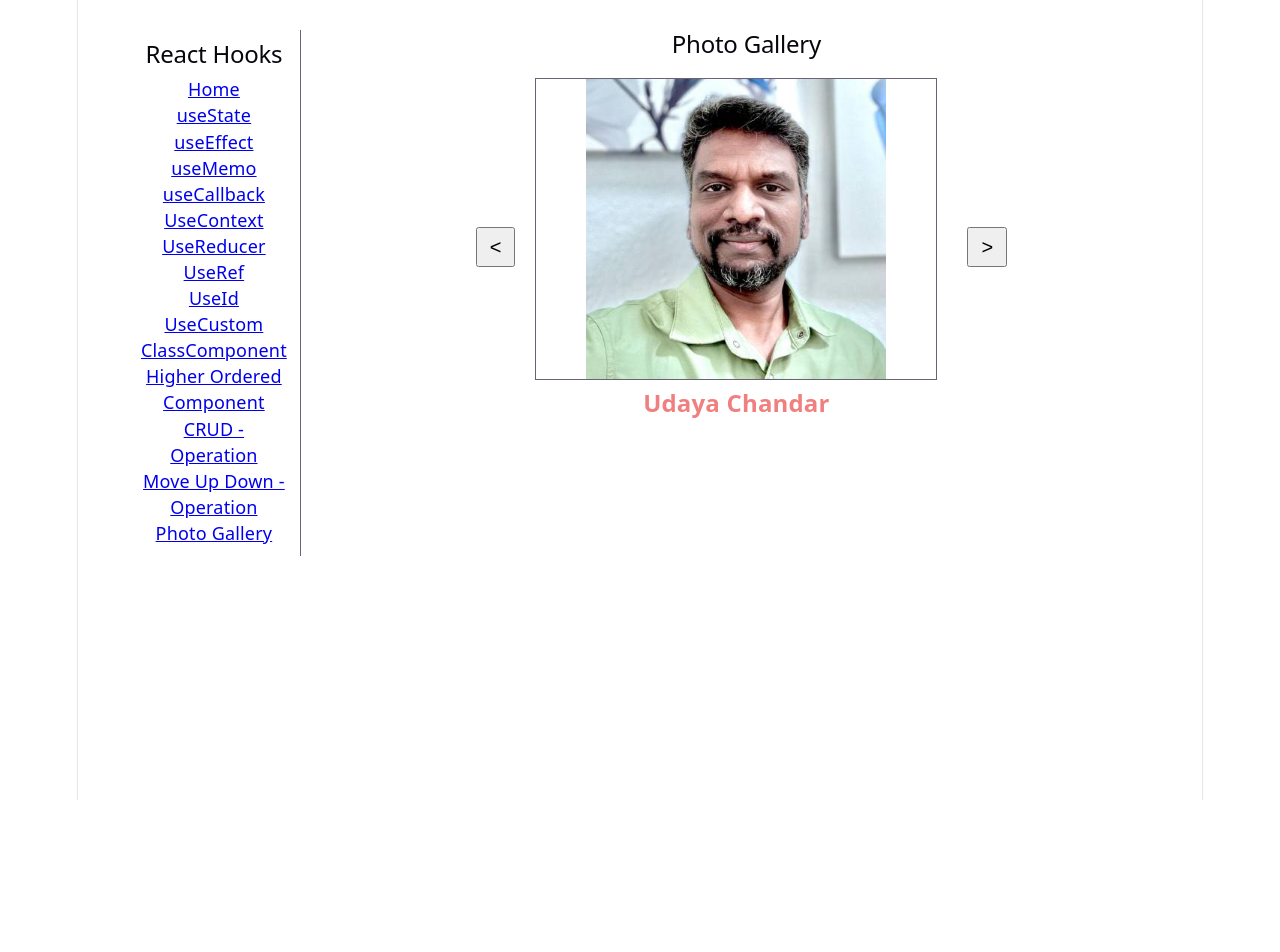
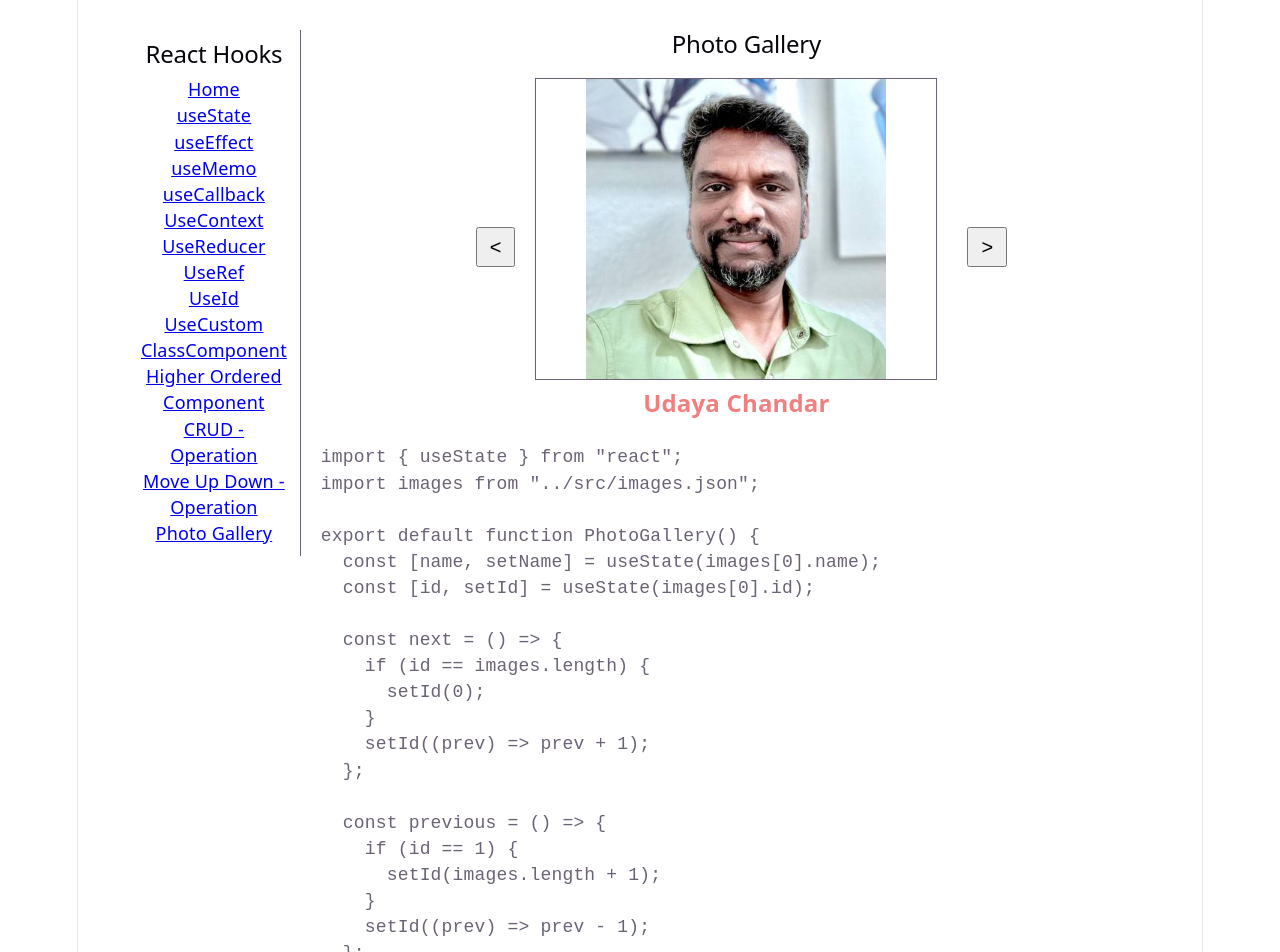
Before and after one commit to udayamca/react-hooks, a React (Vite) app: page /photos in a window 1280 px wide. Shown: the top 952 px of the page. Before the commit the page ends 800 px from the top, so only its background shows below. Built offline with nearby package versions, Linux system fonts and the light colour scheme.

Commit message:
adding phot gallery

```diff
--- a/components/CRUD.jsx
+++ b/components/CRUD.jsx
@@ -57,7 +57,7 @@ export default function CRUD() {
     setButtonState("add");
   };
 
-  const updateUserInfo = (id) => {
+  const updateUserInfo = () => {
     setUsers((currInfo) => {
       return currInfo.map((user) => {
         if (user.id === userInfo.id) {
@@ -67,7 +67,7 @@ export default function CRUD() {
         return user;
       });
     });
-    // cancelEdit();
+    cancelEdit();
   };
 
   return (
--- a/components/PhotoGallery.jsx
+++ b/components/PhotoGallery.jsx
@@ -47,7 +47,63 @@ export default function PhotoGallery() {
             <button onClick={next}>&gt;</button>
           </div>
         </div>
+        <pre style={{ textAlign: "left" }}>
+          {`import { useState } from "react";
+import images from "../src/images.json";
+
+export default function PhotoGallery() {
+  const [name, setName] = useState(images[0].name);
+  const [id, setId] = useState(images[0].id);
+
+  const next = () => {
+    if (id == images.length) {
+      setId(0);
+    }
+    setId((prev) => prev + 1);
+  };
+
+  const previous = () => {
+    if (id == 1) {
+      setId(images.length + 1);
+    }
+    setId((prev) => prev - 1);
+  };
+
+  return (
+    <>
+      <div>
+        <h2>Photo Gallery</h2>
+        <div className="photo-gallery-container flex">
+          <div className="arrow">
+            <button onClick={previous}>&lt;</button>
+          </div>
+          <div className="flex">
+            {images &&
+              images
+                .filter((image) => image.id === id)
+                .map((image) => (
+                  <div key={image.id}>
+                    <div className="image-container">
+                      <img
+                        src={"/src/assets/image-image.id.jpg"}
+                        alt={image.name}
+                      />
+                    </div>
+                    {image.name && <div className="name">{image.name}</div>}
+                  </div>
+                ))}
+          </div>
+          <div className="arrow">
+            <button onClick={next}>&gt;</button>
+          </div>
+        </div>
       </div>
     </>
   );
 }
+`}
+        </pre>
+      </div>
+    </>
+  );
+}
```
